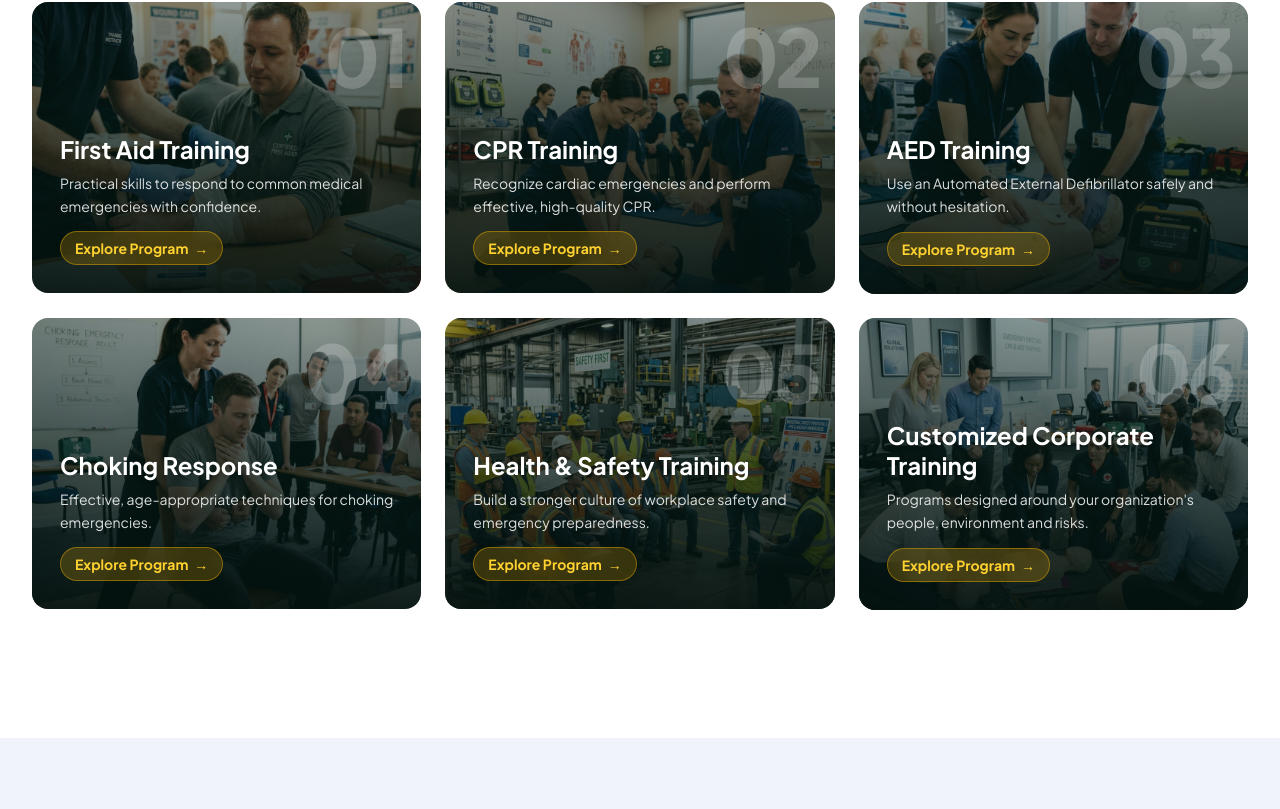
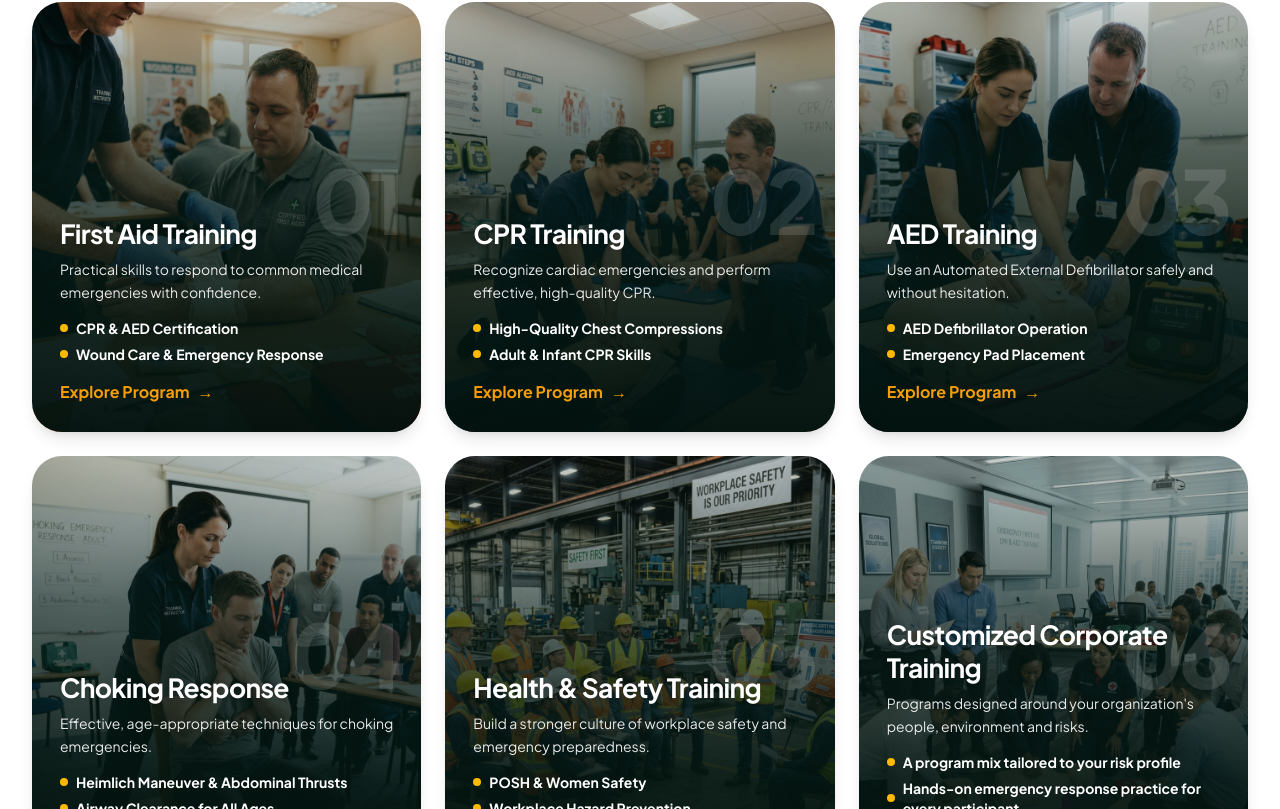
Before and after one commit to rahulpatildr72-client/ASAP-Health-Care-and-Safety, a Next.js app: page / in a window 1280 px wide. Shown: the part 1471-2280 px from the top of the page. Built offline with nearby package versions, Linux system fonts and the light colour scheme.

Commit message:
Redesign CourseCard to match user reference design with emerald gradient, yellow bullet points, and orange CTA text

```diff
--- a/components/CourseCard.tsx
+++ b/components/CourseCard.tsx
@@ -4,15 +4,25 @@ import Link from "next/link";
 import Image from "next/image";
 import type { Course } from "@/data/courses";
 
+const CARD_HIGHLIGHTS: Record<string, string[]> = {
+  "first-aid-training": ["CPR & AED Certification", "Wound Care & Emergency Response"],
+  "cpr-training": ["High-Quality Chest Compressions", "Adult & Infant CPR Skills"],
+  "aed-training": ["AED Defibrillator Operation", "Emergency Pad Placement"],
+  "choking-response": ["Heimlich Maneuver & Abdominal Thrusts", "Airway Clearance for All Ages"],
+  "health-safety-training": ["POSH & Women Safety", "Workplace Hazard Prevention"],
+  "corporate-customized": ["Onsite Corporate Workshops", "Tailored Incident Protocols"],
+};
+
 export default function CourseCard({ course, index }: { course: Course; index?: number }) {
   const formattedNumber =
     typeof index === "number" ? String(index + 1).padStart(2, "0") : undefined;
 
+  const highlights = CARD_HIGHLIGHTS[course.slug] || (course.learn ? course.learn.slice(0, 2) : []);
+
   return (
     <Link
       href={`/courses/${course.slug}`}
-      className="group relative block overflow-hidden rounded-2xl min-h-[290px]"
-      style={{ aspectRatio: "4 / 3" }}
+      className="group relative block overflow-hidden rounded-[26px] sm:rounded-[30px] min-h-[410px] sm:min-h-[430px] shadow-lg transition-all duration-500 hover:-translate-y-1 hover:shadow-2xl"
     >
       {/* Background image */}
       <Image
@@ -23,44 +33,54 @@ export default function CourseCard({ course, index }: { course: Course; index?:
         className="object-cover transition-transform duration-700 ease-out group-hover:scale-105"
       />
 
-      {/* Dark gradient overlay for text readability */}
+      {/* Deep Dark Green/Emerald gradient overlay matching reference design */}
       <div
         className="absolute inset-0 z-[1]"
         style={{
           background:
-            "linear-gradient(180deg, rgba(7,30,25,0.45) 0%, rgba(5,25,20,0.72) 45%, rgba(4,18,15,0.95) 100%)",
+            "linear-gradient(180deg, rgba(8,32,25,0.20) 0%, rgba(6,28,22,0.65) 35%, rgba(4,22,17,0.92) 75%, rgba(3,18,14,0.98) 100%)",
         }}
       />
 
-      {/* Large faded number watermark */}
+      {/* Faded number watermark */}
       {formattedNumber && (
         <span
-          className="absolute top-3.5 right-4 z-[2] font-display font-extrabold text-white/20 select-none pointer-events-none tracking-tighter"
-          style={{ fontSize: "clamp(3.2rem, 7vw, 5rem)", lineHeight: 1 }}
+          className="absolute top-[36%] right-5 z-[2] font-display font-extrabold text-white/12 select-none pointer-events-none tracking-tighter"
+          style={{ fontSize: "clamp(3.5rem, 8vw, 5.5rem)", lineHeight: 1 }}
         >
           {formattedNumber}
         </span>
       )}
 
       {/* Card content */}
-      <div className="absolute inset-0 z-[3] flex flex-col justify-end p-5 sm:p-7">
+      <div className="absolute inset-0 z-[3] flex flex-col justify-end p-6 sm:p-7">
         {/* Title */}
-        <h3 className="font-display text-xl font-bold text-white sm:text-2xl leading-tight drop-shadow-sm">
+        <h3 className="font-display text-2xl sm:text-[1.65rem] font-bold text-white leading-tight tracking-tight drop-shadow-sm">
           {course.title}
         </h3>
 
         {/* Description */}
-        <p className="mt-2 text-xs sm:text-sm leading-relaxed text-white/85 max-w-md line-clamp-2 sm:line-clamp-3">
+        <p className="mt-2 text-xs sm:text-sm leading-relaxed text-white/90 font-normal line-clamp-2 max-w-sm">
           {course.tagline}
         </p>
 
-        {/* CTA */}
-        <div className="mt-3.5">
-          <span className="inline-flex items-center gap-1.5 rounded-full bg-amber-400/20 border border-amber-400/40 px-3.5 py-1.5 text-xs sm:text-sm font-bold text-amber-300 backdrop-blur-md transition-all duration-300 group-hover:bg-amber-400 group-hover:text-slate-950 group-hover:border-amber-400 group-hover:shadow-md">
-            <span>Explore Program</span>
-            <span className="inline-block transition-transform duration-300 group-hover:translate-x-1">
-              →
-            </span>
+        {/* Bullet Highlights with Yellow/Orange Dots */}
+        {highlights.length > 0 && (
+          <ul className="mt-3.5 space-y-1.5">
+            {highlights.map((point) => (
+              <li key={point} className="flex items-center gap-2 text-xs sm:text-sm font-bold text-white">
+                <span className="h-2 w-2 rounded-full bg-amber-400 shrink-0" />
+                <span>{point}</span>
+              </li>
+            ))}
+          </ul>
+        )}
+
+        {/* CTA Link */}
+        <div className="mt-4 flex items-center gap-2 font-display text-sm sm:text-base font-bold text-[#F59E0B] group-hover:text-amber-300 transition-colors">
+          <span>Explore Program</span>
+          <span className="inline-block transition-transform duration-300 group-hover:translate-x-1.5">
+            →
           </span>
         </div>
       </div>
```
